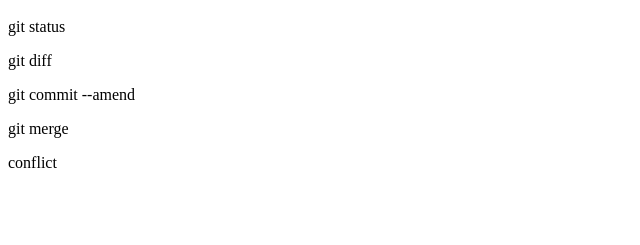
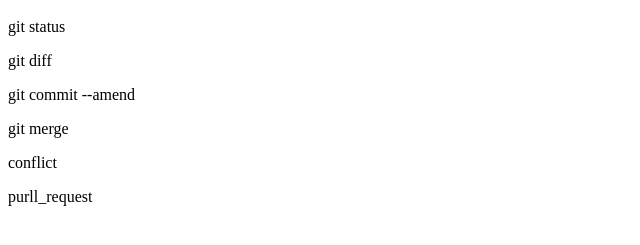
Before and after one commit to attsu1003/git_tutorial, a plain HTML site: page index.html in a window 1280 px wide. Shown: the part 57-302 px from the top of the page, without its empty margins (0-640 px from the left). Drawn offline with Linux system fonts and the light colour scheme.

Commit message:
pull_requestを追加

```diff
--- a/index.html
+++ b/index.html
@@ -4,3 +4,4 @@
 <p>git commit --amend</p>
 <p>git merge</p>
 <p>conflict</p>
+<p>purll_request</p>
```
